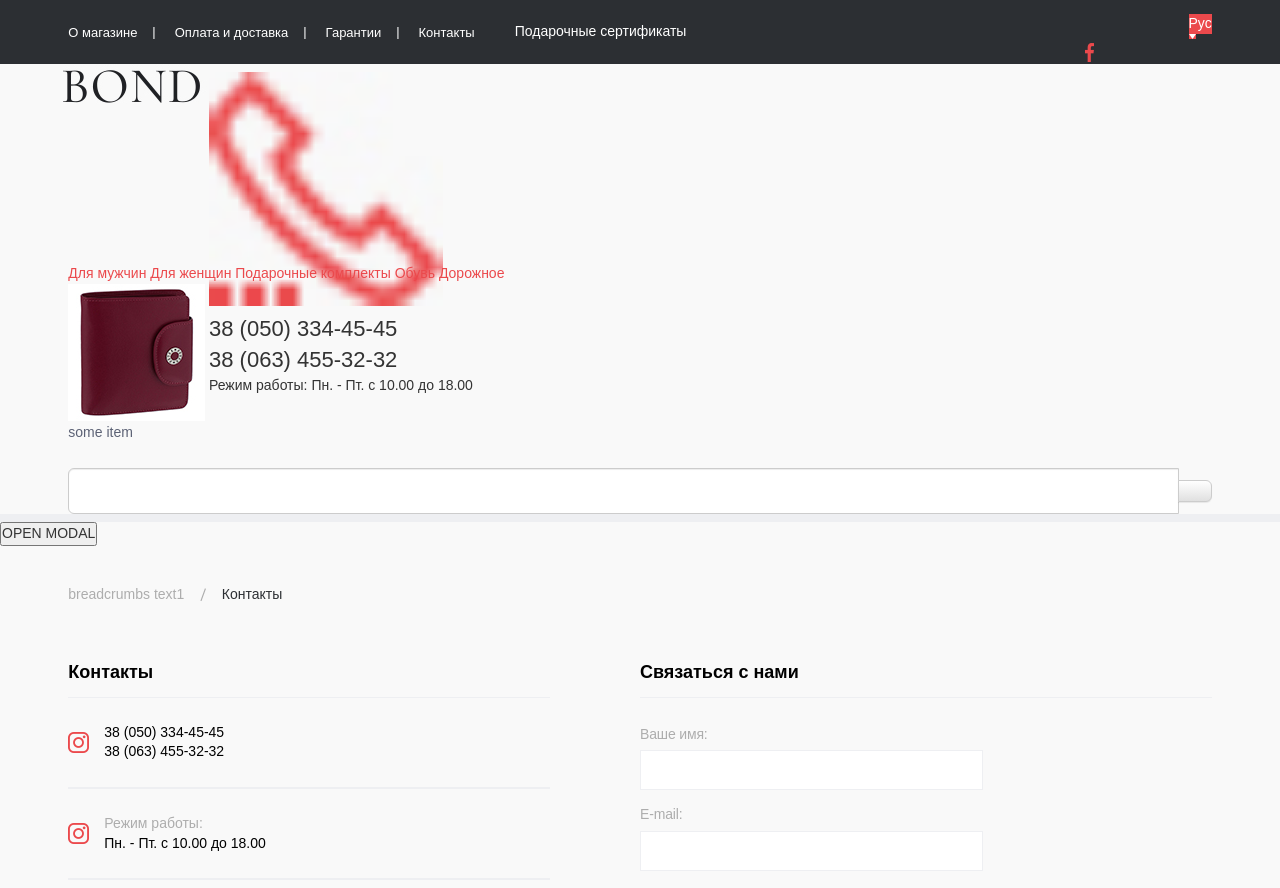
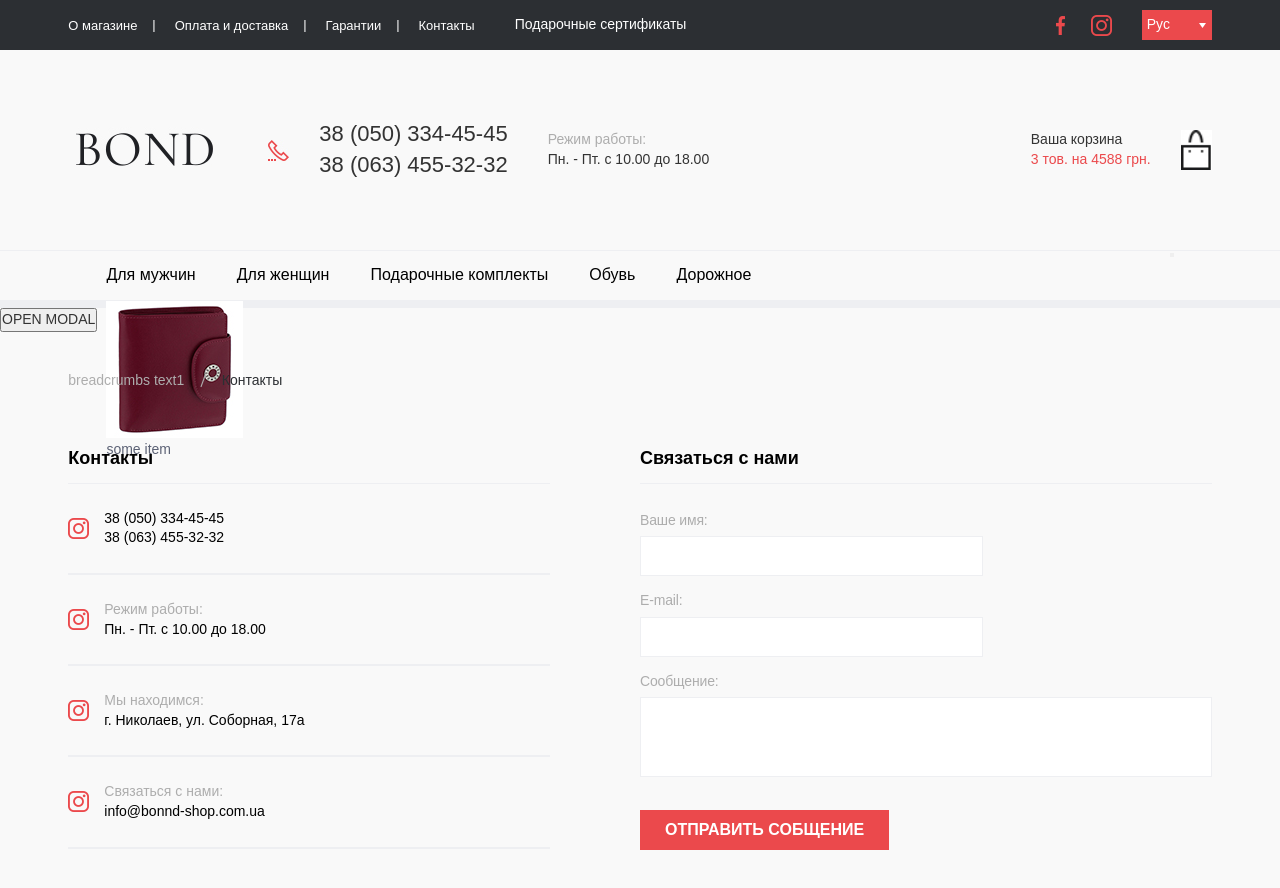
Before and after one commit to tourist289/bond, a PHP site: page /contacts.html in a window 1280 px wide. Shown: the top 888 px of the page. Run offline with PHP 8.4, Linux system fonts and the light colour scheme; some libraries are stand-ins or nearby versions.

Commit message:
header styles

```diff
--- a/contacts.html
+++ b/contacts.html
@@ -83,7 +83,7 @@
                                 <a href="" class="socIcon fb"></a>
                             </li>
                             <li>
-                                <a href="" class="socIcon inst"></a>
+                                <a href="" class="socIcon insta"></a>
                             </li>
                         </ul>
 
@@ -105,7 +105,7 @@
                 <div class="container">
 
 
-                    <div class="row    ">
+                    <div class="main__wrap    ">
 
                         <a class="logo">
                             <img src="img/logo_header.jpg" alt="">
@@ -121,11 +121,21 @@
                                 </div>
                             </div>
                             <div class="scadual__wrapper">
-                                <span>Режим работы:</span>
+                                <span class="">Режим работы:</span>
                                 <span>Пн. - Пт. с 10.00 до 18.00</span>
                             </div>
                         </div>
 
+                        <div class="cart__wrapper">
+                            <div class="">
+                                <span>Ваша корзина</span>
+                                <div class="cart__info">
+                                    <span class="count">3</span> тов. на <span class="summ">4588</span> грн.</div>
+                            </div>
+                            <figure>
+                                <img src="img/icon-cart.jpg" alt="">
+                            </figure>
+                        </div>
 
                     </div>
                 </div>
@@ -162,7 +172,7 @@
                     <div id="search" class=" bottom__search input-group">
                         <input type="text" name="search" value="" class="form-control input-lg input_item">
                         <span class="input-group-btn">
-                        <button type="button" class="btn btn-default btn-lg"><i class="fa fa-search"></i></button>
+                        <button class=""><i class="fa fa-search">OP</i></button>
                         </span>
                      </div>
 
--- a/stylesheet/sass/footer/_footer.sass
+++ b/stylesheet/sass/footer/_footer.sass
@@ -101,16 +101,23 @@
   padding: 20px 0 0
   margin-bottom: 0
   max-height: 20px
+  display: flex
+  justify-content: flex-start
+  align-items: flex-start
+  padding: 0
+  margin: 0 30px 0 0
+  /* max-height: 20px; */
+  /* justify-content: center; */
   .socIcon
     display: inline-block
     position: relative
-    width: 20px
-    height: 20px
+    width: 21px
+    height: 21px
     &.fb
-      background: url("../../../img/icon-fb.png") no-repeat 0 0
+      background: url("../../img/icon-fb.png") no-repeat 0 0
       margin-right: 20px
     &.insta
-      background: url("../../../img/icon-insta.png") no-repeat 0 0
+      background: url("../../img/icon-insta.png") no-repeat 0 0
 
 .footer__lists
   display: flex
--- a/stylesheet/sass/header/_header.sass
+++ b/stylesheet/sass/header/_header.sass
@@ -3,20 +3,22 @@
 @import "nav-menu"
 
 header
-	background: $bg
-	border-bottom: 8px solid $hr
-	.header
-		&__top
-			position: relative
-			padding: 14px 0
-			background-color: $bg_grey-dark
-			.container
-				justify-content: space-between
-				display: flex
-				align-items: center
-		&_bottom
-			display: flex
-			padding: 50px 0
+  background: $bg
+  border-bottom: 8px solid $hr
+  .header
+    &__top
+      position: relative
+      padding: 0 0
+      background-color: $bg_grey-dark
+      height: 50px
+      .container
+        justify-content: space-between
+        display: flex
+        align-items: center
+        height: 100%
+    &_bottom
+      display: flex
+      padding: 50px 0
 //
 //.authorize_wrap
 //	margin-right: 36px
@@ -27,116 +29,221 @@
 
 
 .nav-wrap
-	display: flex
-	justify-content: flex-start
-	align-items: center
-	flex-grow: 1
+  display: flex
+  justify-content: flex-start
+  align-items: center
+  flex-grow: 1
 nav
-	position: relative
-	padding: 0
-	line-height: 16px
-	font-weight: 400
-	margin-right: $mbL
-	a
-		color: $ff
-		position: relative
-		display: inline-block
-		font-size: 13px
-		transsition: color .25s
-		&:after
-			content: '|'
-			//height: 32px
-			top: -1px
-			position: relative
-			display: inline-block
-			margin: 0 15px
-		&:hover
-			color: $red
-			transsition: color .25s
-			&:after
-				color: $ff
-		&:last-child
-			&:after
-				display: none
+  position: relative
+  padding: 0
+  line-height: 16px
+  font-weight: 400
+  margin-right: $mbL
+  a
+    color: $ff
+    position: relative
+    display: inline-block
+    font-size: 13px
+    transsition: color .25s
+    &:after
+      content: '|'
+      //height: 32px
+      top: -1px
+      position: relative
+      display: inline-block
+      margin: 0 15px
+    &:hover
+      color: $red
+      transsition: color .25s
+      &:after
+        color: $ff
+    &:last-child
+      &:after
+        display: none
 .sertif-link
-	color: $ff
-	position: relative
-	&:hover:before
-		content: ''
-		//height: 32px
-		background: $red
-		bottom: -20px
-		position: absolute
-		display: inline-block
-		width: 100%
-		height: 2px
-		margin: 0 15px
+  color: $ff
+  position: relative
+  &:hover
+    color: $ff
+  &:hover:before
+    content: ''
+    background: #eb494c
+    bottom: -4px
+    position: absolute
+    display: inline-block
+    width: 106%
+    left: -3%
+    height: 2px
+    margin: 0
 
 .contactUs
-	width: 133px
-	display: flex
-	height: 100%
-	align-items: center
-	justify-content: space-between
+  display: flex
+  height: 100%
+  align-items: center
+  justify-content: space-between
 
 
 .lang-wrapper select
-	display: none
+  display: none
 .jq-selectbox__select
-	border: none
+  border: none
+  width: 70px
+  display: flex
+  justify-content: space-between
+  align-items: center
+  padding: 0
+  margin: 0
+  position: relative
+  height: 24px
 .jq-selectbox__select-text
-	color: $ff
-	background: $red
-	font-size: 14px
+  color: $ff
+  background: $red
+  font-size: 14px
+  padding: 5px
+.jq-selectbox__trigger
+  position: absolute
+  right: 4px
 .jq-selectbox__dropdown
-	ul
-		background: $bg_grey-dark
-		color: $ff
+  position: absolute
+  width: 70px
+  text-align: center
+  background: $bg_grey-dark
+  top: 25px!important
+  ul
+    background: $bg_grey-dark
+    color: $ff
+    margin: 0
+  li
+    padding: 5px 0
+    &.selected,
+    &:hover
+      color: $ff
+      text-indent: 0
 
 .header__main
-	height: 200px
-
-	.logo
-
-
-.phone__wrapper
-	display: flex
-	flex-direction: column
-	justify-content: center
-	figure
-		display: inline-flex
-		align-items: center
-		justify-content: flex-start
-		min-width: 150px
-		margin-right: 30px
-		height: 250px
-		img
-			width: 100%
-			height: auto
-
-	.phone__info
-		height: 100%
-		display: flex
-		flex-direction: column
-		align-items: flex-start
-		justify-content: space-between
-		&>*
-			margin: 0
-		span
-			font-size: 22px
-.scadual__wrapper
+  height: 200px
+  .container
+    height: 100%
+  .logo
+    width: 200px
 
 
 
+.main__wrap
+  display: flex
+  height: 100%
+  justify-content: space-between
+  align-items: center
+.main__info
+  flex-grow: 1
+  display: flex
+  justify-content: flex-start
+  align-items: center
+.phone__wrapper
+  display: flex
+  justify-content: center
+  align-items: center
+  margin-right: $mbL
+  figure
+    display: inline-flex
+    align-items: center
+    justify-content: center
+    margin-right: 30px
+    width: 21px
+    height: 21px
+    img
+      width: 100%
+      height: auto
 
-	.bottom__menu
-		font-size: 16px
-		color: $bb
+  .phone__info
+    height: 100%
+    display: flex
+    flex-direction: column
+    align-items: flex-start
+    justify-content: space-between
+    &>*
+      margin: 0
+    span
+      font-size: 22px
+.scadual__wrapper
 
-	.headbottom .search-wrapper button i
-		top: 0
-		position: relative
-		right: 6px
-		font-size: 20px
-	.fa-search:before
-		content: "\f002"
+  display: flex
+  justify-content: center
+  align-items: flex-start
+  flex-direction: column
+  span:first-of-type
+    color: $f-color_grey
+
+.cart__wrapper
+  display: flex
+  justify-content: center
+  align-items: center
+  .cart__info
+    color: $red
+  figure
+    display: inline-flex
+    align-items: center
+    justify-content: center
+    margin-left: 30px
+    width: 31px
+    height: 45px
+    img
+      width: 100%
+      height: auto
+
+
+.header__bottom
+  height: 50px
+  margin: 0
+  border-top: 1px solid $hr
+  .container
+    display: flex
+    justify-content: space-between
+    align-items: center
+    height: 100%
+
+.bottom__menu
+  display: flex
+  justify-content: space-between
+  flex-grow: 2
+  max-width: 60%
+  position: relative
+  height: 100%
+  align-items: center
+  display: flex
+  justify-content: space-between
+  a
+    font-size: 16px
+    color: #000
+    flex-grow: 1
+    height: 100%
+    display: inline-flex
+    align-items: center
+
+.drop-menuHolder
+  position: absolute
+  width: 100%
+  min-height: 200px
+  top: 50px
+  left: 0
+
+.headbottom .search-wrapper button i
+  top: 0
+  position: relative
+  right: 6px
+  font-size: 20px
+.fa-search:before
+  content: "\f002"
+#search
+  width: 30%
+  display: flex
+  input[type=text]
+    border: none
+    background: transparent
+    box-shadow: none
+    border-radius: 0
+  button[type=button]
+    border: none
+    background: transparent
+    box-shadow: none
+    border-radius: 0
```
Also changed, not shown: img/icon-cart.jpg (added), img/icon-clock.png (renamed from img/icons_17.png), img/icon-mail.png (renamed from img/icons_19.png), stylesheet/css/stylesheet.css.
